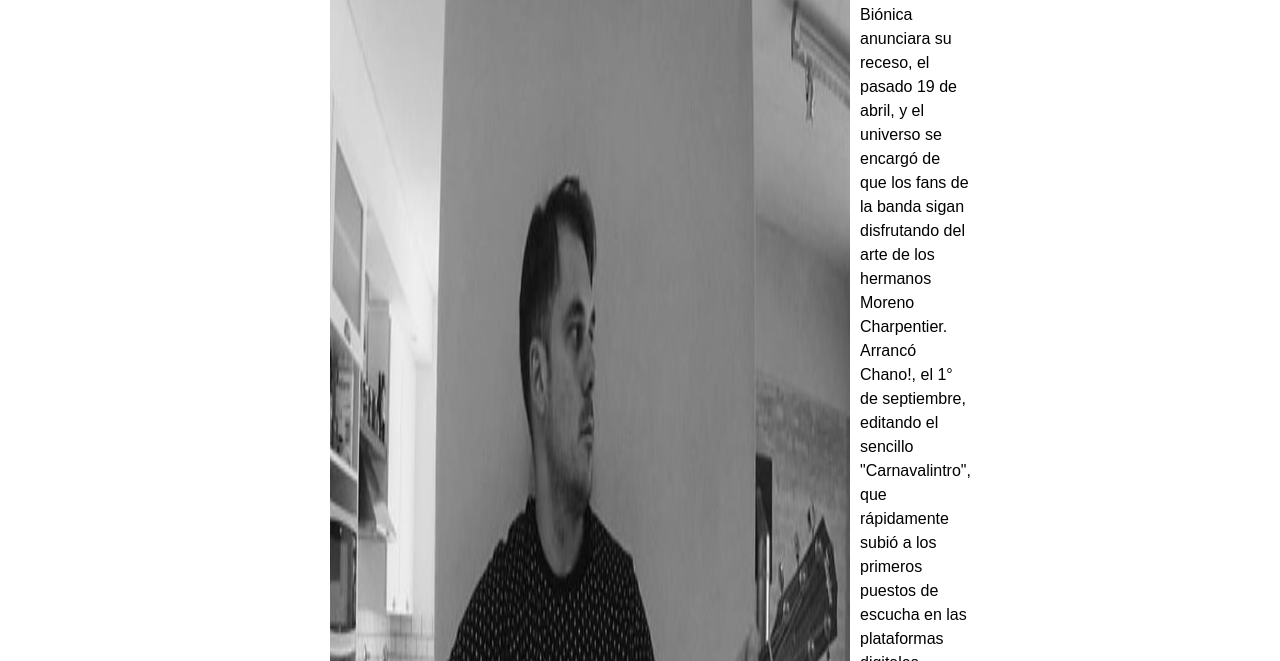
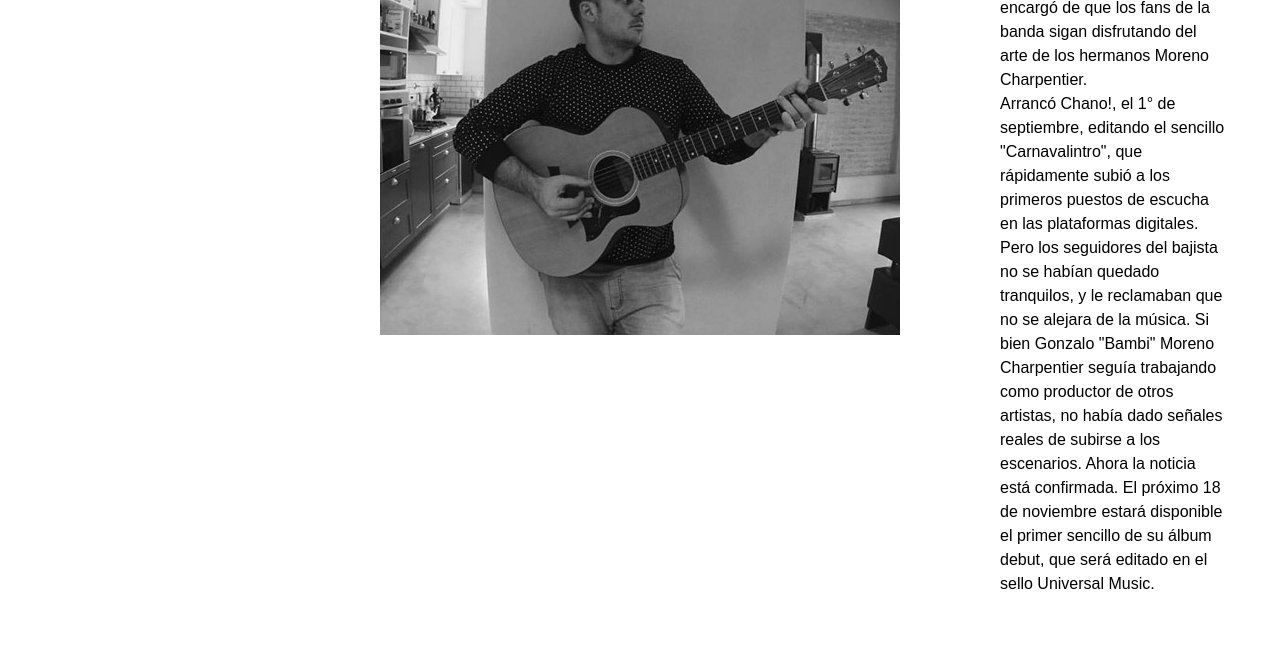
Before and after one commit to leanquito/Entrega-final-correcciones, a plain HTML site: page noticias.html in a window 1280 px wide. Shown: the part 225-886 px from the top of the page. Drawn offline with nearby package versions, Linux system fonts and the light colour scheme.

Commit message:
correcciones finales

```diff
--- a/noticias.html
+++ b/noticias.html
@@ -33,15 +33,18 @@
 		</nav>
 	</header>
 	<main>
-		<h1>Bambi es solista</h1>
-		<article class="news">
-			<img src="./fotos/bambi.jpg">
+		<section class="news">
+			<div class="newsflex"><h1>Bambi es solista</h1></div>
+			<div class="newsflex"><img src="./fotos/bambi.jpg"></div>
+			<div class="newsflex">
 				<p>
 					Ya han pasado algunos meses desde que Tan Biónica anunciara su receso, el pasado 19 de abril, y el universo se encargó de que los fans de la banda sigan disfrutando del arte de los hermanos Moreno Charpentier.<br>
 					Arrancó Chano!, el 1° de septiembre, editando el sencillo "Carnavalintro", que rápidamente subió a los primeros puestos de escucha en las plataformas digitales.<br>
 					Pero los seguidores del bajista no se habían quedado tranquilos, y le reclamaban que no se alejara de la música. Si bien Gonzalo "Bambi" Moreno Charpentier seguía trabajando como productor de otros artistas, no había dado señales reales de subirse a los escenarios. Ahora la noticia está confirmada. El próximo 18 de noviembre estará disponible el primer sencillo de su álbum debut, que será editado en el sello Universal Music.
 				</p>
-		</article>
+			</div>
+		</div>
+	</section>
 
 </main>
 
--- a/style.css
+++ b/style.css
@@ -123,6 +123,27 @@ article{
 	color: #000
 }
 
+.news{
+	display: flex;
+	flex-wrap: wrap;
+	min-width: 300px;
+}
+
+	.newsflex: first-child{
+		display: flex;
+
+}
+	.newsflex{
+		flex: 1;
+		padding: 25px;
+		margin: 20px;
+}
+	.newsflex div{
+		padding: 25px;
+		margin: 20px;
+
+}
+
 /*biografia*/
 .imagen-texto{
 	padding: 20px 330px;
@@ -131,7 +152,6 @@ article{
 .imagen-texto p{
 	color: #000;
 }
-
 
 /*footer*/
 .pie{
```
Also changed, not shown: biografia.html (indentation only), discos.html (indentation only). Lines whose indentation alone changed are shown as unchanged.
